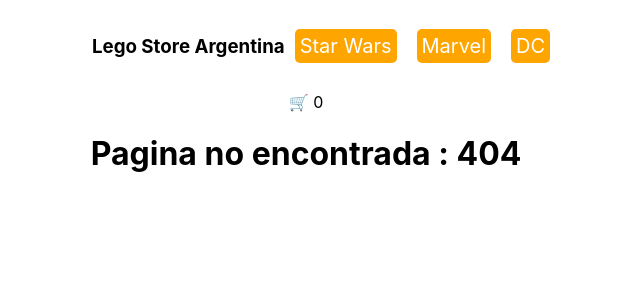
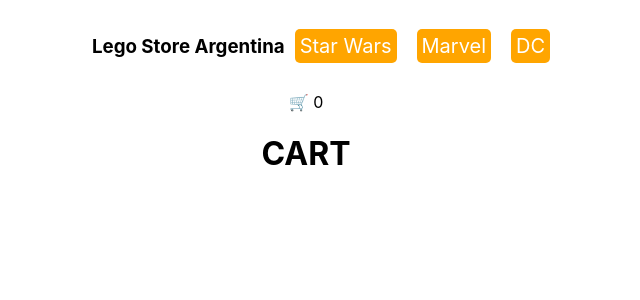
Before and after one commit to fernandocarballo88/react, a React (Create React App) app: page /cart in a window 1280 px wide. Before the commit this address had no page. Shown: the top 300 px of the page, without its empty margins (334-974 px from the left). Built offline with nearby package versions, Linux system fonts and the light colour scheme.

Commit message:
entregaFinal mod 2

```diff
--- a/src/App.js
+++ b/src/App.js
@@ -1,47 +1,13 @@
-import { createContext, useState } from 'react';
 import './App.css';
 import ItemDetailContainer from './components/ItemDetailContainer/ItemDetailContainer';
 import ItemListContainer from './components/ItemListContainer/ItemListContainer';
 import NavBar from './components/NavBar/NavBar';
 import { BrowserRouter, Routes, Route } from 'react-router-dom';
-import Item from './components/Item/Item';
+import CartContainer from "./components/Cart/CartContainer"
+import { CartContextProvider } from "./context/cartContext";
 
 
-const cartContext = createContext ( { cart: []} );
 
-function CartContextProvider(props){
-  const [cart, setCart] = useState([]);
-
-  function addToCart(product, count) {
-    //console.log(product, count)
-    /*const newCart = [...cart];
-    newCart.push(product);
-    setCart(newCart);*/
-    const newCart = cart.map((item) => item);
-    const newItemInCart = {count, ...product };
-    newCart.push(newItemInCart);
-    setCart(newCart);
-
-  }
-
-  function getTotalItemsInCart(){
-    let total = 0;
-    cart.forEach((item) =>{
-      total += item.count;
-    });
-    return total
-  }
-
-  return (
-    <cartContext.Provider value={{
-      cart,
-      addToCart,
-      getTotalItemsInCart,
-      }}>
-      {props.children}
-    </cartContext.Provider>
-  )
-}
 
 function App() {
   return (
@@ -54,6 +20,7 @@
       <Route path="/category/:categoryId" element={<ItemListContainer />}/>
 
       <Route path="/product/:id" element={<ItemDetailContainer />} />
+      <Route path="/cart" element={<CartContainer />}></Route>
 
     <Route path="*" element={<h1>Pagina no encontrada : 404</h1>} />
 
@@ -68,7 +35,6 @@
 
 export default App;
 
-export { cartContext }
 
 /*      <ItemDetailContainer />
 */
--- /dev/null
+++ b/src/components/Cart/CartContainer.jsx
@@ -0,0 +1,24 @@
+import React from "react"
+import { useContext } from "react"
+import { cartContext } from "../../context/cartContext"
+
+
+function CartContainer(){
+    const { cart } = useContext(cartContext);
+
+    return(
+    <div>
+        <h1>CART</h1>
+        {cart.map((item) =>(
+                <div>
+                    <h2>{item.title}</h2>
+                    <img src={item.img} alt="imagen" width={"200px"}></img>
+                    <h2>{item.price} $</h2>
+                    <h2>Total de Sets {item.count}</h2>
+                </div>
+        ))}
+    </div>
+    )
+}
+
+export default CartContainer
--- a/src/components/CartWidget/CartWidget.jsx
+++ b/src/components/CartWidget/CartWidget.jsx
@@ -1,5 +1,6 @@
 import { useContext } from 'react'
-import { cartContext } from '../../App'
+import { cartContext } from '../../context/cartContext'
+import { Link } from 'react-router-dom';
 
  function CartWidget(){
     const context = useContext(cartContext);
@@ -7,10 +8,12 @@
 
 
     return (
+        <Link to="/cart">
         <div>
             🛒
             <span> {context.getTotalItemsInCart()} </span>
         </div>
+        </Link>
     );
 }
 
--- a/src/components/ItemDetailContainer/ItemDetailContainer.jsx
+++ b/src/components/ItemDetailContainer/ItemDetailContainer.jsx
@@ -4,7 +4,7 @@
 import { useParams } from "react-router-dom";
 import ItemCount from "../ItemCount/ItemCount";
 
-import { cartContext } from "../../App";
+import { cartContext } from "../../context/cartContext"
 import ButtonComponent from "../ButtonComponent/ButtonComponent";
 
 
--- /dev/null
+++ b/src/context/cartContext.jsx
@@ -0,0 +1,40 @@
+import { useState, createContext } from "react";
+
+const cartContext = createContext ( { cart: []} );
+
+function CartContextProvider(props){
+  const [cart, setCart] = useState([]);
+
+  function addToCart(product, count) {
+    //console.log(product, count)
+    /*const newCart = [...cart];
+    newCart.push(product);
+    setCart(newCart);*/
+    const newCart = cart.map((item) => item);
+    const newItemInCart = {count, ...product };
+    newCart.push(newItemInCart);
+    setCart(newCart);
+
+  }
+
+  function getTotalItemsInCart(){
+    let total = 0;
+    cart.forEach((item) =>{
+      total += item.count;
+    });
+    return total
+  }
+
+  return (
+    <cartContext.Provider value={{
+      cart,
+      addToCart,
+      getTotalItemsInCart,
+      }}>
+      {props.children}
+    </cartContext.Provider>
+  )
+}
+
+
+export { cartContext, CartContextProvider };
```
